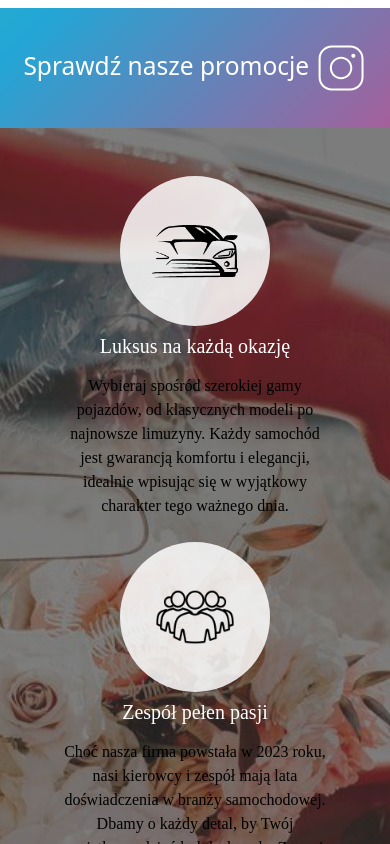
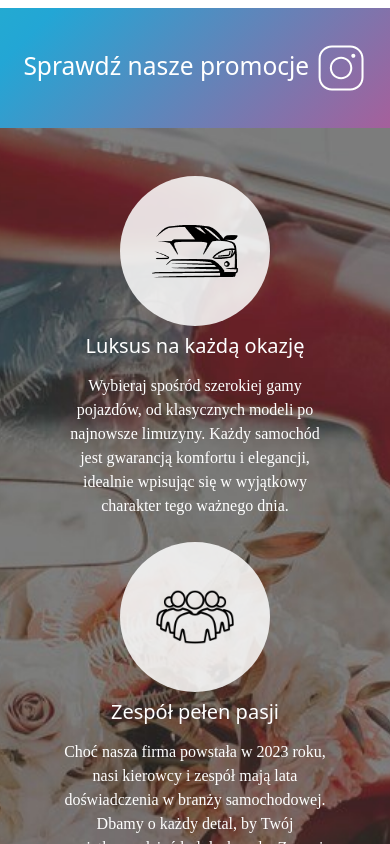
Before and after one commit to artwol993/weselny-woz, a React (Create React App) app: page / in a window 390 px wide. Shown: the part 1200-2044 px from the top of the page. Built offline with nearby package versions, Linux system fonts and the light colour scheme.

Commit message:
update sass in quality section

```diff
--- a/src/style/quality.scss
+++ b/src/style/quality.scss
@@ -1,32 +1,27 @@
-$font-family-default: 'DM Serif Display', serif;
-$background-color-circle: rgba(255, 255, 255, 0.846);
+
+@import './config/colors';
+@import './config/fonts';
+@import './config/breakpoints';
+
 $circle-size: 150px;
-$hover-scale: 1.1;
-$box-shadow-hover: 0px 0px 15px rgba(0, 0, 0, 0.2);
-$text-decoration-tittle: double gold;
+
 
 .quality-container {
   background-image: url("../assets/qualityTheme.jpg");
   background-repeat: no-repeat;
   background-size: cover;
   background-position: center;
-  font-family: $font-family-default;
 
   .box-circle {
     width: $circle-size;
     height: $circle-size;
-    background-color: $background-color-circle;
+    background-color:#ffffffd8;
     border-radius: 50%;
     display: flex;
     justify-content: center;
     align-items: center;
     margin-bottom: 10px;
 
-    &:hover {
-      transform: scale($hover-scale);
-      box-shadow: $box-shadow-hover;
-      transition: transform 0.3s ease-in-out, box-shadow 0.3s ease-in-out;
-    }
   }
 
   .quality-icon {
@@ -35,6 +30,10 @@ $text-decoration-tittle: double gold;
   }
 
   .tittle {
-    text-decoration: $text-decoration-tittle;
+    color: $c-accent;
   }
+
+  .card-text {
+    color: $c-white;
+  };
 }
```
